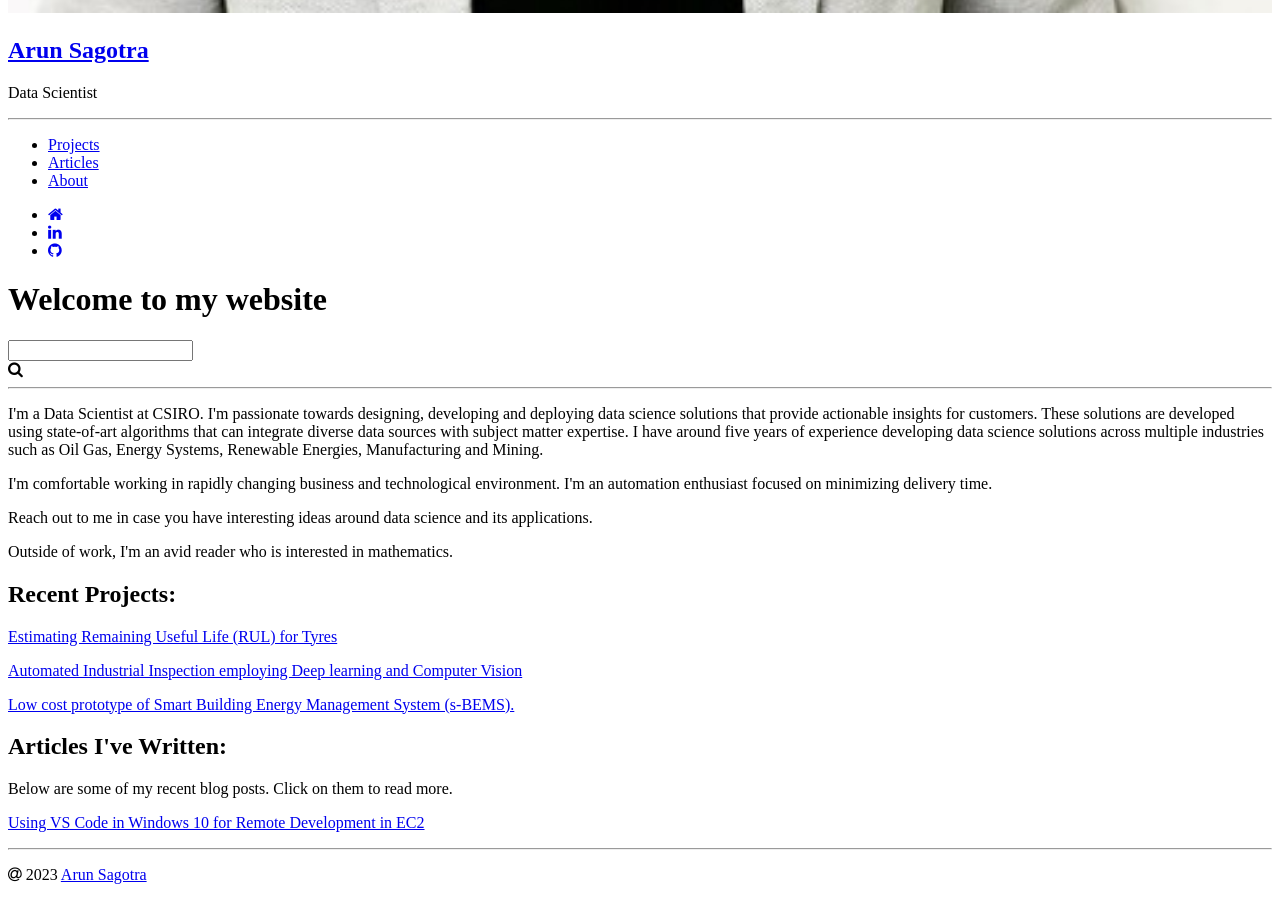
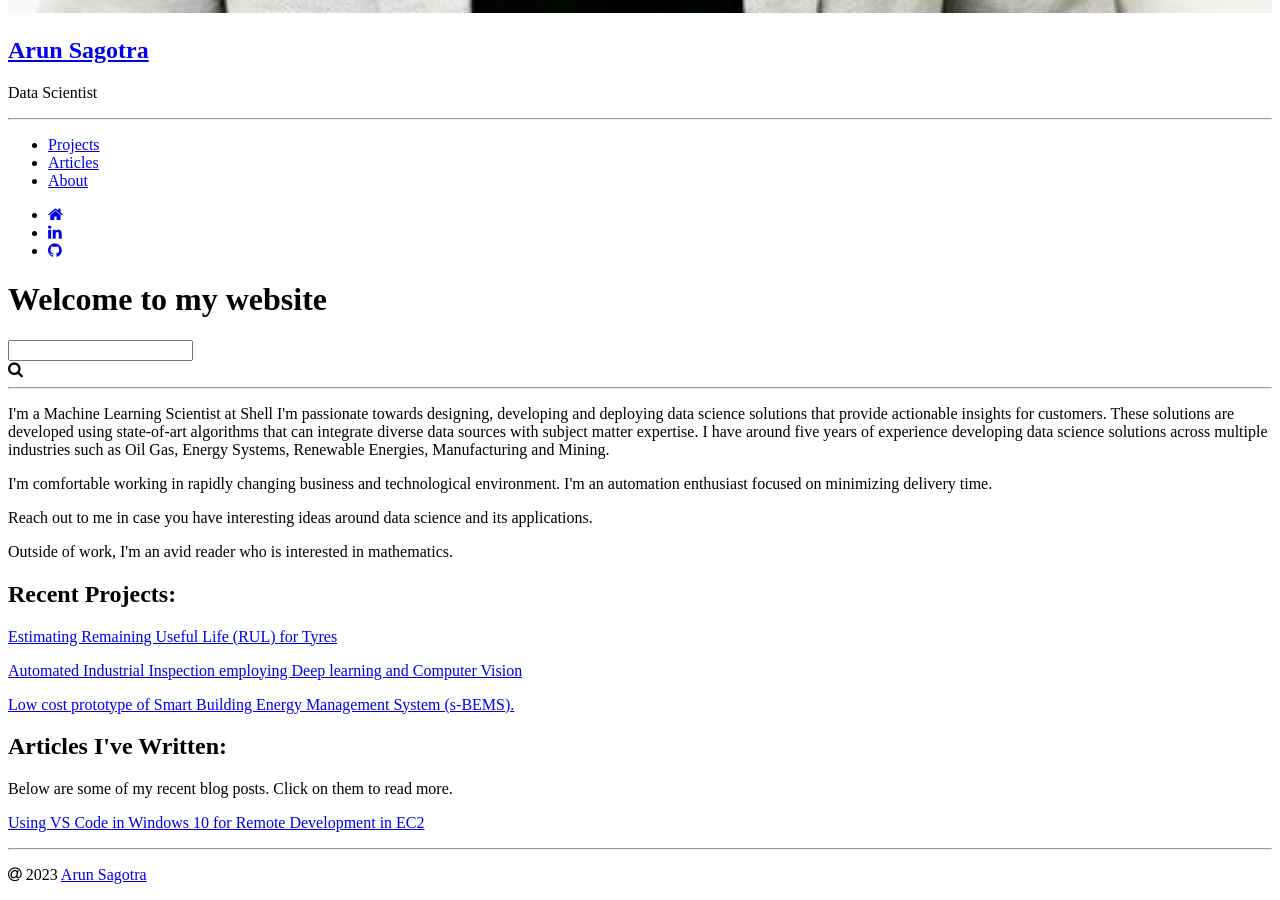
Before and after one commit to asagotra/arunsagotra.github.io, a Jekyll site: the page built from index.html, in a window 1280 px wide and 900 px high, scrolled down 1359 px. Built offline with Jekyll 4.4.1, drawn with Linux system fonts in a browser that asks for light colours.

Commit message:
Update index.html

```diff
--- a/index.html
+++ b/index.html
@@ -11,7 +11,7 @@
  -->
 
 <p>
-  I'm a Data Scientist at CSIRO. I'm passionate towards designing, developing and deploying data science solutions that provide actionable insights for customers. These solutions are developed using state-of-art algorithms that can integrate diverse data sources with subject matter expertise. I have around five years of experience developing data science solutions across multiple industries such as Oil Gas,  Energy Systems, Renewable Energies, Manufacturing and Mining.
+  I'm a Machine Learning Scientist at Shell I'm passionate towards designing, developing and deploying data science solutions that provide actionable insights for customers. These solutions are developed using state-of-art algorithms that can integrate diverse data sources with subject matter expertise. I have around five years of experience developing data science solutions across multiple industries such as Oil Gas,  Energy Systems, Renewable Energies, Manufacturing and Mining.
 </p>
 
 <p>
```
